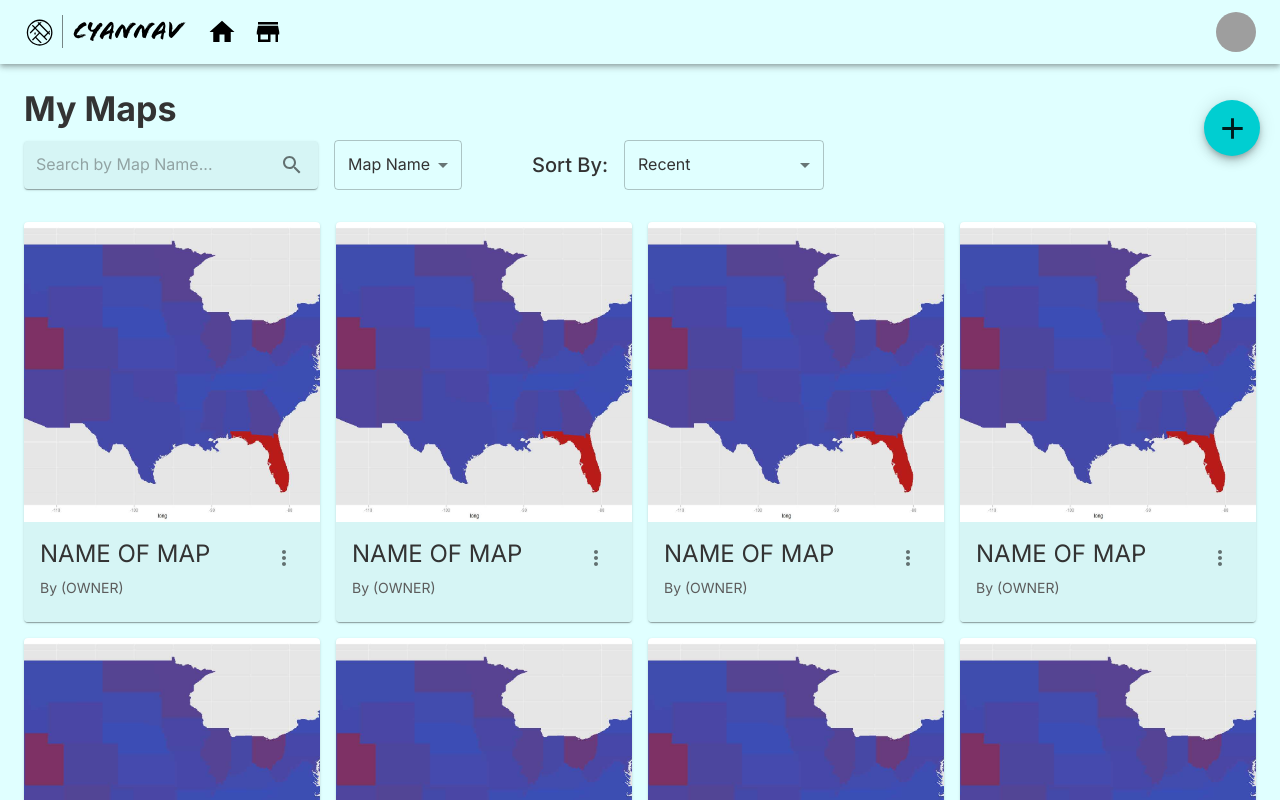
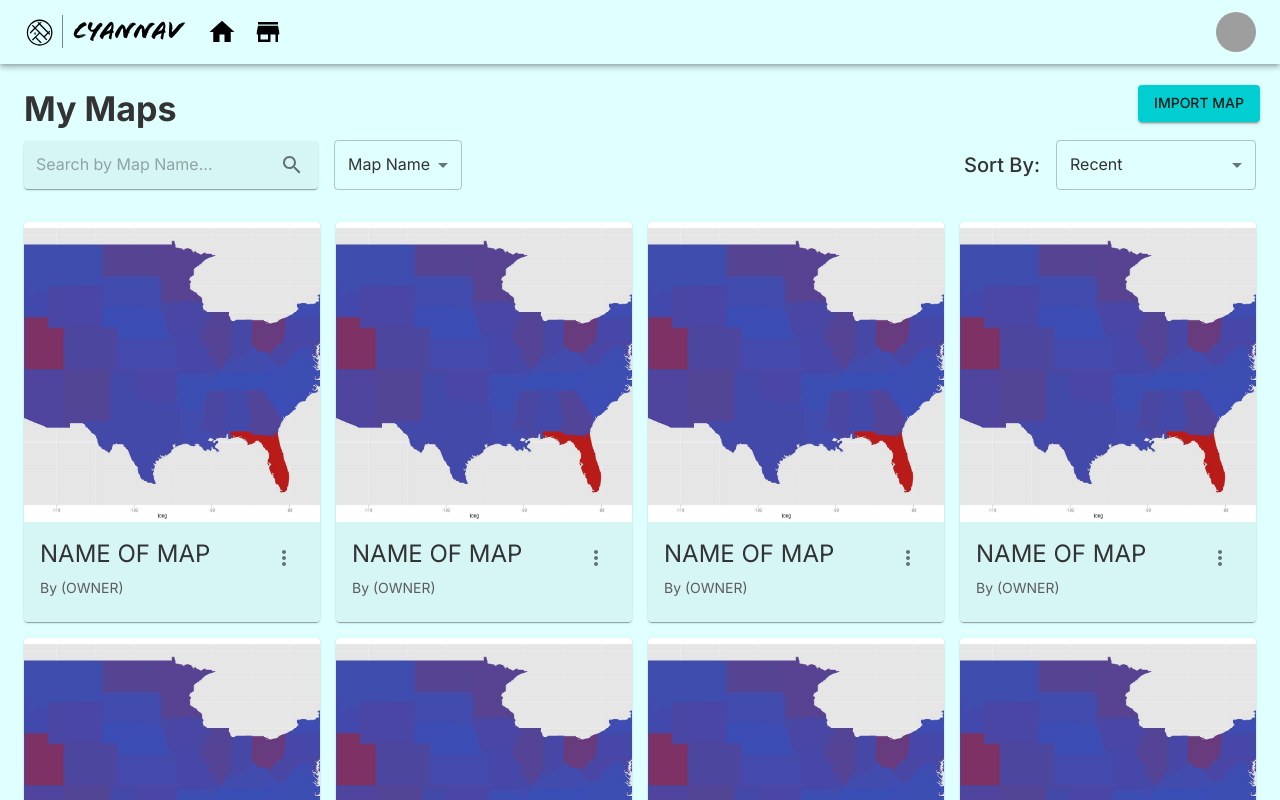
Before and after one commit to felixzhu00/cyannav, a React (Create React App) app in the folder client/: page /browsepage in a window 1280 px wide. Shown: the top 800 px of the page. Built offline with nearby package versions, Linux system fonts and the light colour scheme; no server answers; grey boxes are pictures that could not be loaded.

Commit message:
Import map button changed and reorganized

```diff
--- a/client/src/components/BrowsePage.jsx
+++ b/client/src/components/BrowsePage.jsx
@@ -64,17 +64,15 @@ function BrowsePage() {
     <Box sx={{
       display: 'flex',
       flexDirection: isMediumOrSmaller ? 'column' : 'row',
+      justifyContent: 'space-between',
       alignItems: 'center',
-      justifyContent: 'space-between',
-      width: '800px',
+      width: '100%',
     }}>
       {/* Search Functionality */}
       <Box sx={{
         display: 'flex',
         alignItems: 'center',
-        flexGrow: 1,
         marginBottom: isMediumOrSmaller ? 2 : 0,
-        width: isMediumOrSmaller ? '100%' : 'auto',
       }}>
         <Paper
           component="form"
@@ -145,9 +143,7 @@ function BrowsePage() {
         {searchAndSort()}
       </Box>
 
-      <Fab onClick={handleCreateMapModal} color="primary" aria-label="add" sx={{ position: 'absolute', top: 100, right: 20 }}>
-        <Add fontSize="large" />
-      </Fab>
+      <Button onClick={handleCreateMapModal} variant="contained" aria-label="add" sx={{ position: 'absolute', top: 85, right: 20 }}>Import Map</Button>
 
       <Grid container spacing={2} sx={{ mt: 2 }}>
         {mapCardsToShow.map((index) => (
```
